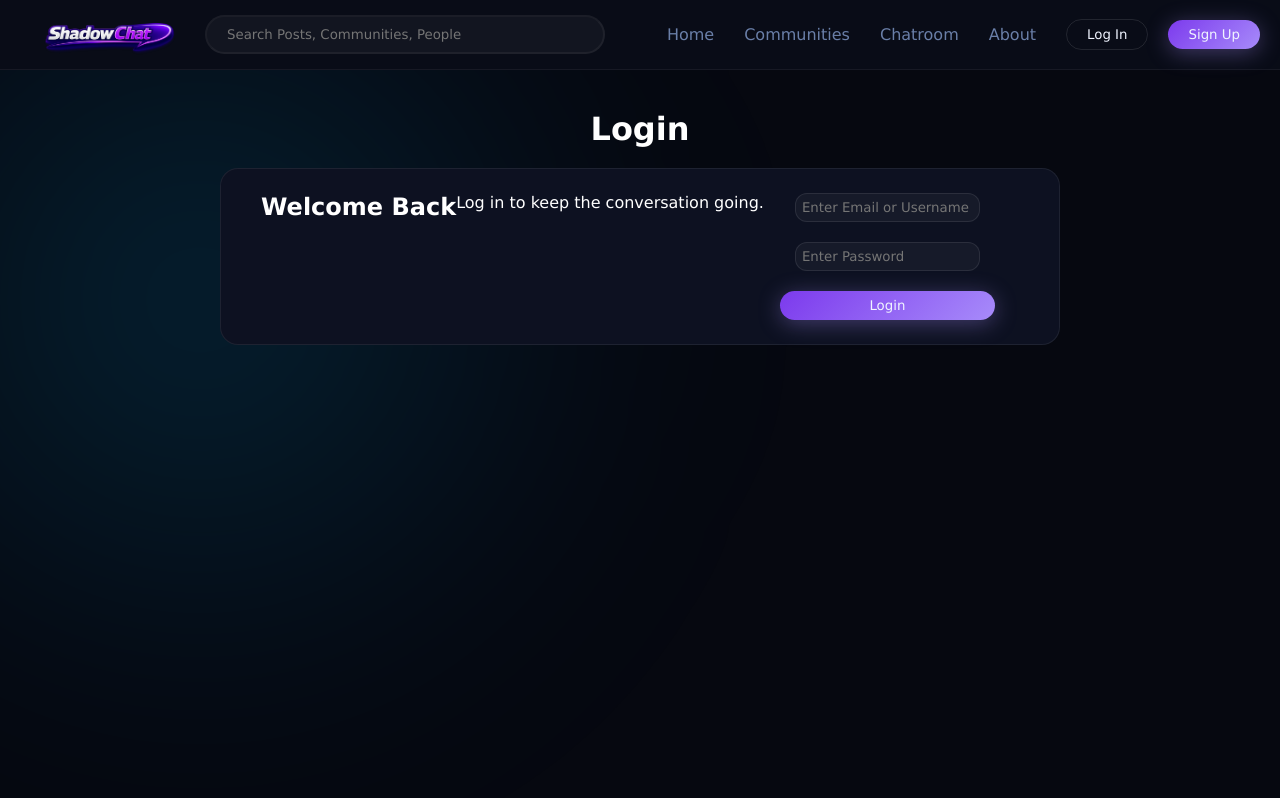
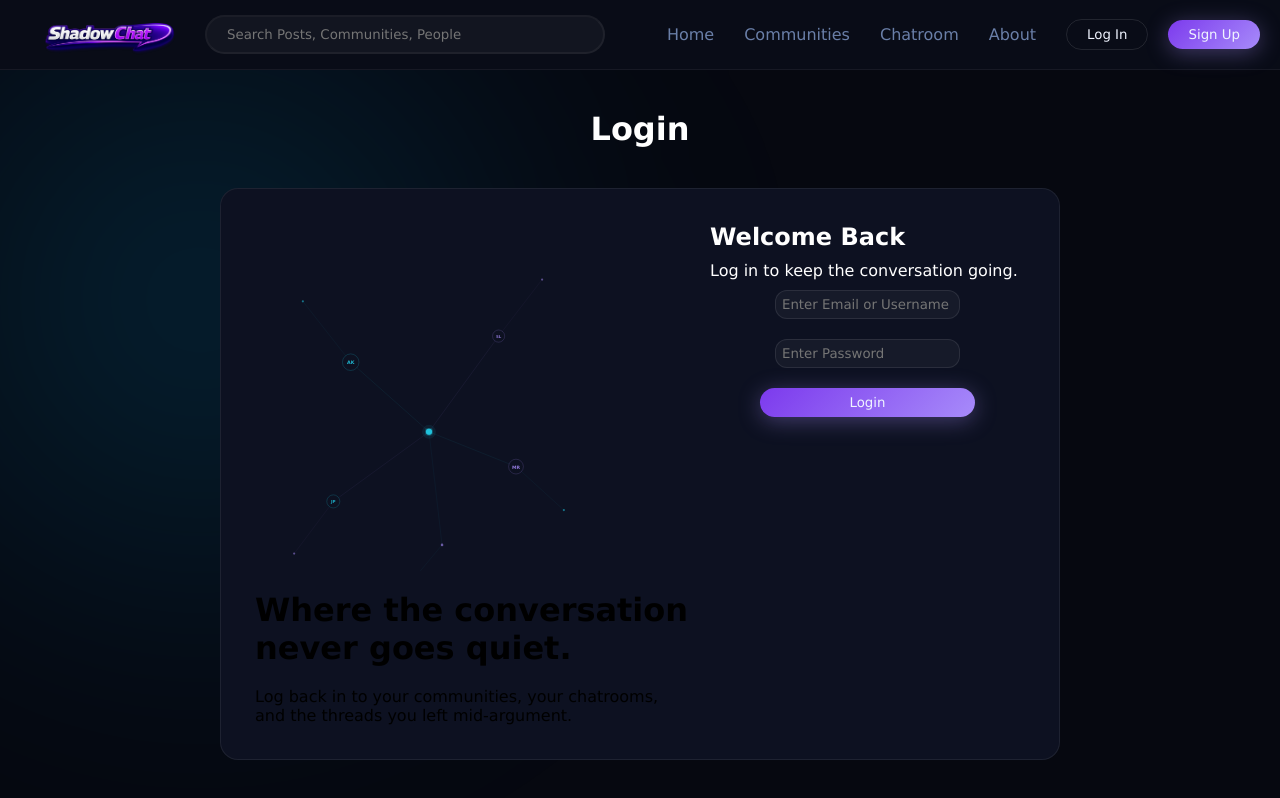
Before and after one commit to 2kwattz/ShadowChat-BlogPost-ChatApp, a React (Vite) app in the folder client/: page /login in a window 1280 px wide. Shown: the top 798 px of the page. Built offline with nearby package versions, Linux system fonts and the light colour scheme; no server answers.

Commit message:
Login Page Refined

```diff
--- a/client/src/pages/Dashboard/Dashboard.jsx
+++ b/client/src/pages/Dashboard/Dashboard.jsx
@@ -14,8 +14,8 @@ function Dashboard() {
 
   return (
     <div>
-      <h1>Dashboard</h1>
-      <p>Welcome {user?.firstName} {user?.lastName}</p>
+      <h1 style={{color:"white"}}>Dashboard</h1>
+      <p style={{color:"white"}}>Welcome {user?.firstName} {user?.lastName}</p>
     </div>
   );
 }
--- a/client/src/pages/Login/Login.jsx
+++ b/client/src/pages/Login/Login.jsx
@@ -101,7 +101,8 @@ function Login() {
               {/* Login Left */}
 
               <div className={styles.loginLeft}>
-  <svg class="network-svg" viewBox="0 0 800 1000" preserveAspectRatio="xMidYMid slice" xmlns="http://www.w3.org/2000/svg" aria-hidden="true">
+
+                <svg class="network-svg" viewBox="0 0 1000 800" preserveAspectRatio="xMidYMid slice" xmlns="http://www.w3.org/2000/svg" aria-hidden="true">
                   <defs>
                     <filter id="glow"><feGaussianBlur stdDeviation="3" result="b"></feGaussianBlur><feMerge><feMergeNode in="b"></feMergeNode><feMergeNode in="SourceGraphic"></feMergeNode></feMerge></filter>
                   </defs>
@@ -138,19 +139,29 @@ function Login() {
                   <circle cx="560" cy="260" r="14" fill="#0d1121" stroke="#a78bfa" stroke-width="1" stroke-opacity="0.4"></circle>
                   <text x="560" y="264" text-anchor="middle" font-family="Instrument Sans, sans-serif" font-size="9" font-weight="600" fill="#a78bfa" opacity="0.8">SL</text>
                 </svg>
+
+                <h1>
+                  Where the conversation
+                  never goes quiet.
+                </h1>
+
+                <p>Log back in to your communities, your chatrooms, and the threads you left mid-argument.</p>
+
               </div>
+
 
               {/* Login Right */}
               <div className={styles.loginRight}>
-
 
                 <div className={styles.loginRightInner}>
 
                   <h2 style={{ color: "white" }}>Welcome Back</h2>
                   <p style={{ color: "white" }}>Log in to keep the conversation going.</p>
                 </div>
-            </div>
-            <div className={styles.loginLeft}>
+
+
+                <div style={{ display: "flex", flexDirection: "column", gap: 20, padding: "10px 50px" }}>
+
 
                   <input
                     type="text"
@@ -177,6 +188,7 @@ function Login() {
                   </button>
                 </div>
               </div>
+            </div>
 
 
           </form>
--- a/client/src/pages/Login/login.module.css
+++ b/client/src/pages/Login/login.module.css
@@ -2,7 +2,8 @@
     display: flex;
     flex-direction: column;
     gap: 16px;
-    padding: 24px;
+    padding: 34px;
+    margin:40px;
     background: var(--surface-primary);
     border: 1px solid var(--border-secondary-dark);
     border-radius: 18px;
@@ -15,6 +16,8 @@
 
 .loginRightInner{
     display: flex;
+    flex-direction: column;
+    gap:10px;
 }
 
 .loginContainer{
@@ -26,7 +29,6 @@
     display: flex;
     flex-direction: column;
     align-items: center;
-    gap: 20px;
 }
 
 .loginLeft{
@@ -35,3 +37,8 @@
     flex-wrap: wrap;
     gap:20px;
 }
+
+.card{
+        justify-content: space-around;
+    gap: 20px;
+}
```
Lines whose indentation alone changed are shown as unchanged.
